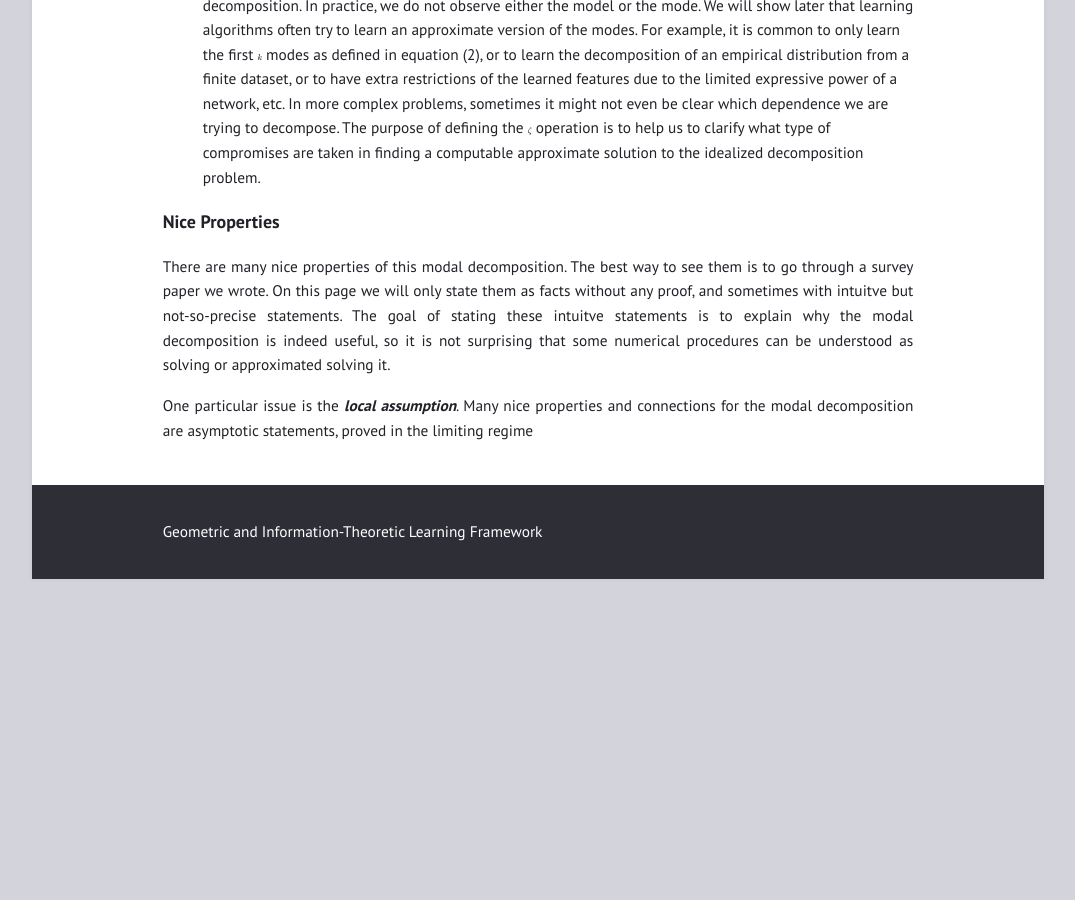
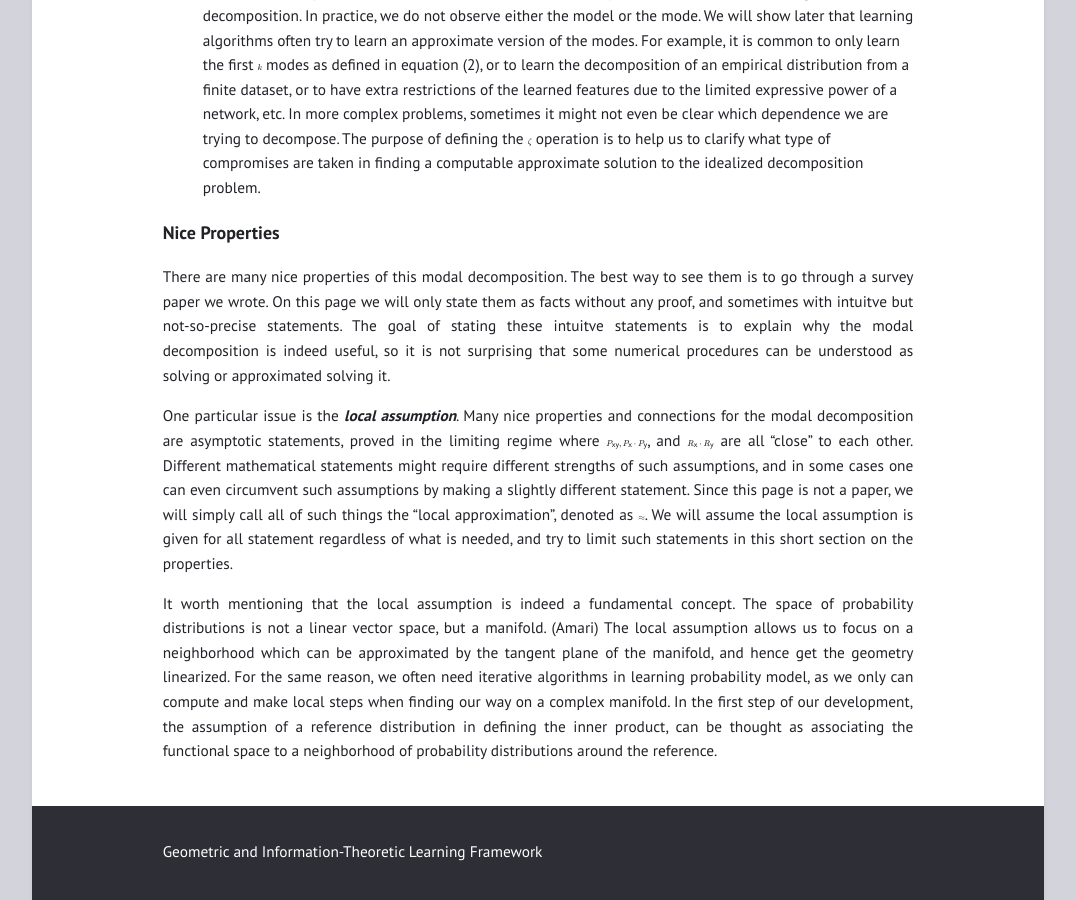
Before and after one commit to gilearning/gilearning.github.io, a Jekyll site: the page built from _posts/2022-08-15-ModalDecomposition.md, in a window 1280 px wide and 900 px high, scrolled down 4124 px. Shown: the whole window, without its empty margins (102-1177 px from the left). Built offline with Jekyll 4.4.1, drawn with Linux system fonts in a browser that asks for light colours; formulas are drawn with MathJax 3; before the commit the page ends 4703 px from its top, so only the background shows below that.

Commit message:
Update 2022-08-15-ModalDecomposition.md

```diff
--- a/_posts/2022-08-15-ModalDecomposition.md
+++ b/_posts/2022-08-15-ModalDecomposition.md
@@ -2,7 +2,7 @@
 title: "Modal Decomposition"
 layout: post
 ---
-## Modal Decomposition of Statistical Dependence
+# Modal Decomposition of Statistical Dependence
 
 
 > ### The key points
@@ -14,7 +14,7 @@ layout: post
 >
 >The goal of this page is to define these modes mathematically, explain why they are important in practice, and show by examples that many statistical concepts and learning algorithms are directly related to this modal decomposition idea. With that we will also build the mathematical foundation and notations for the more advanced processing using modal decomposition in the later pages.
 
-### Inner Product
+## Inner Product
 
 We start by defining an _inner product_ in the functional space. Given an alphabet $\mathcal X$, the space of all real-valued functions,
 
@@ -136,4 +136,6 @@ A few remarks are in order.
 
 There are many nice properties of this modal decomposition. The best way to see them is to go through a survey paper we wrote. On this page we will only state them as facts without any proof, and sometimes with intuitve but not-so-precise statements. The goal of stating these intuitve statements is to explain why the modal decomposition is indeed useful, so it is not surprising that some numerical procedures can be understood as solving or approximated solving it.
 
-One particular issue is the **_local assumption_**. Many nice properties and connections for the modal decomposition are asymptotic statements, proved in the limiting regime
+One particular issue is the **_local assumption_**. Many nice properties and connections for the modal decomposition are asymptotic statements, proved in the limiting regime where $P_{\mathsf {xy}}, P_\mathsf x \cdot P_\mathsf y$, and $R_\mathsf x\cdot R_\mathsf y$ are all "close" to each other. Different mathematical statements might require different strengths of such assumptions, and in some cases one can even circumvent such assumptions by making a slightly different statement. Since this page is not a paper, we will simply call all of such things the "local approximation", denoted as $\approx$. We will assume the local assumption is given for all statement regardless of what is needed, and try to limit such statements in this short section on the properties.
+
+It worth mentioning that the local assumption is indeed a fundamental concept. The space of probability distributions is not a linear vector space, but a manifold. (Amari) The local assumption allows us to focus on a neighborhood which can be approximated by the tangent plane of the manifold, and hence get the geometry linearized. For the same reason, we often need iterative algorithms in learning probability model, as we only can compute and make local steps when finding our way on a complex manifold. In the first step of our development, the assumption of a reference distribution in defining the inner product, can be thought as associating the functional space to a neighborhood of probability distributions around the reference.
```
